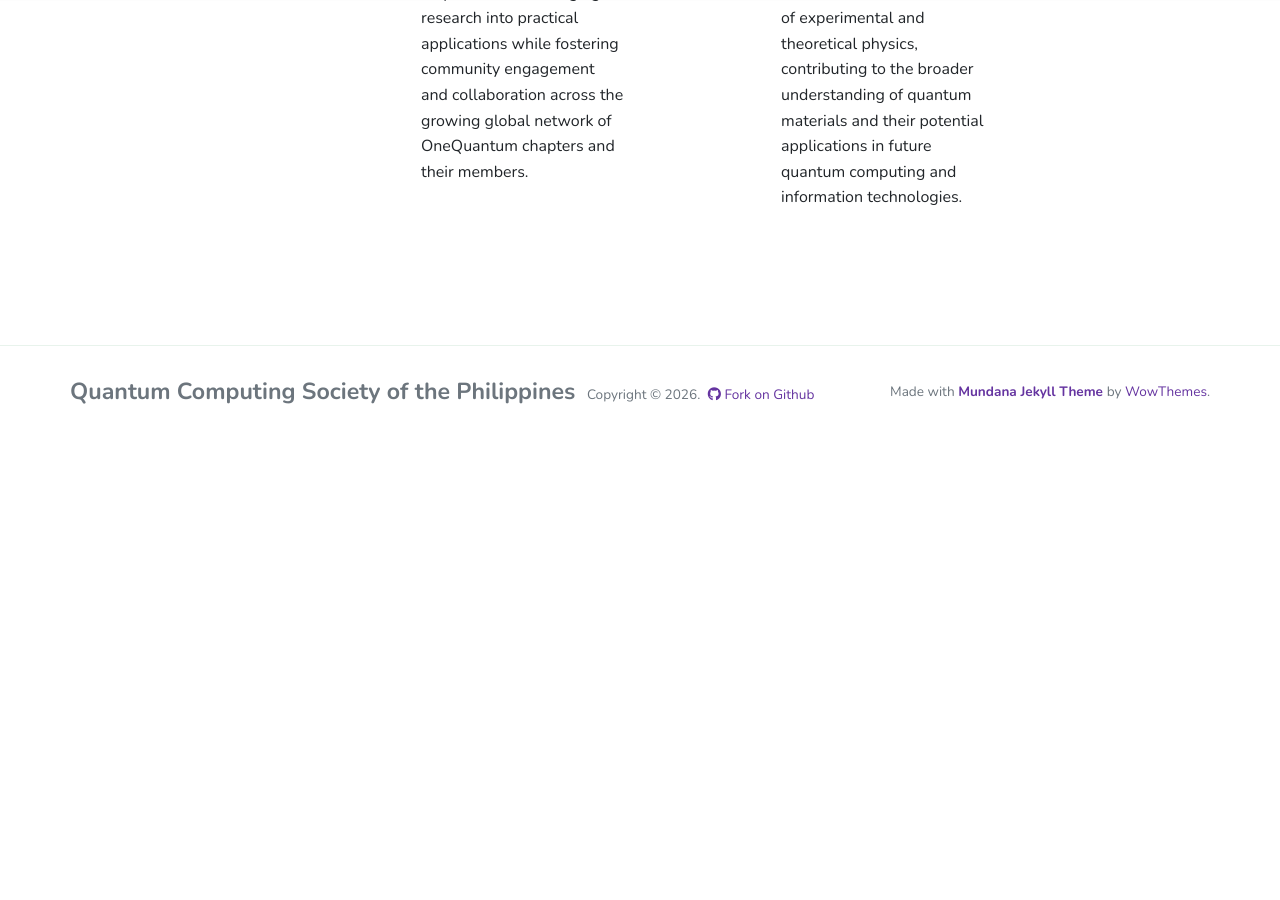
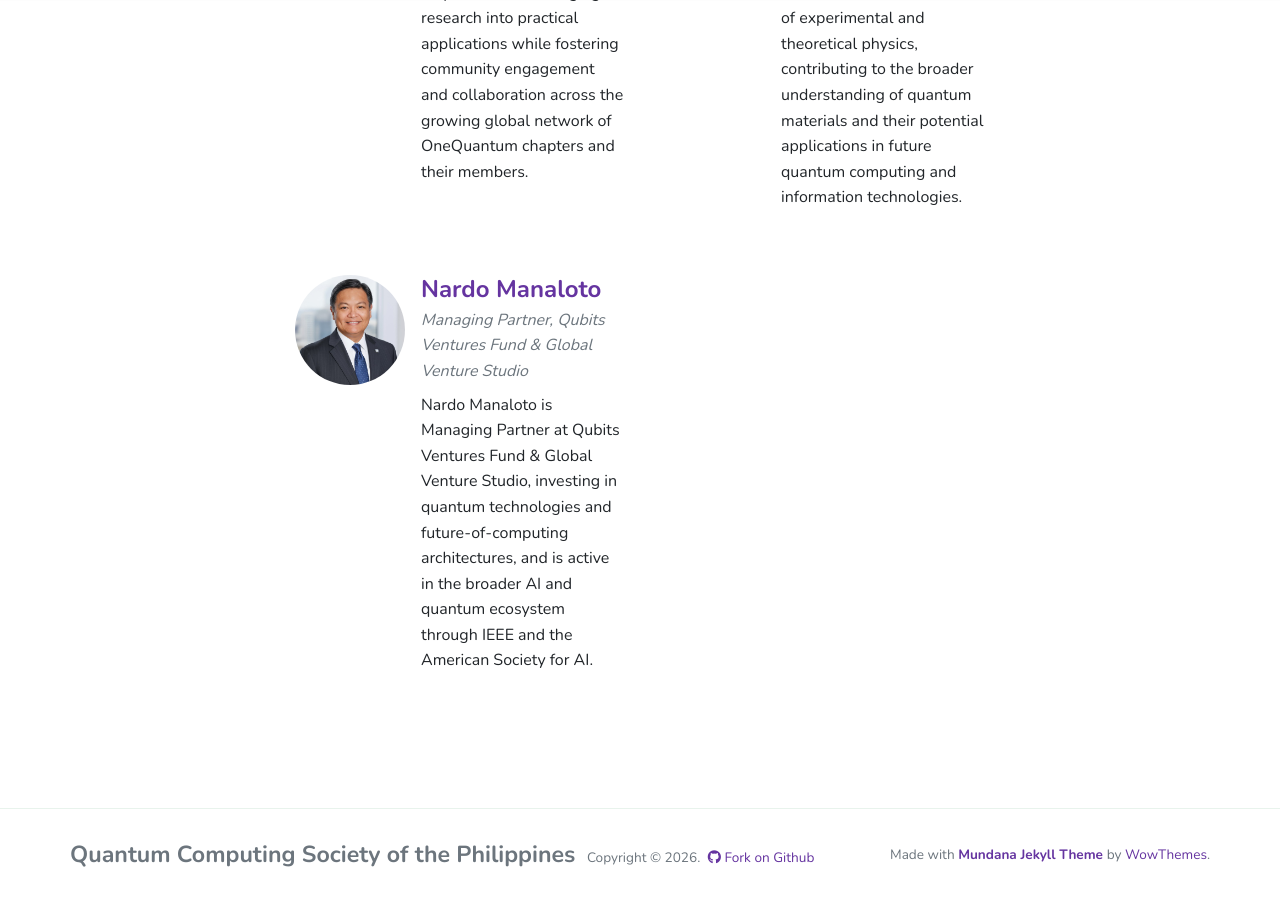
Before and after one commit to corpbob-qcsp/Quantum-Computing-Philippines.github.io, a Jekyll site: the page built from _pages/board-of-directors.md, in a window 1280 px wide and 900 px high, scrolled down 3240 px. Built offline with Jekyll 4.4.1, drawn with Linux system fonts in a browser that asks for light colours; nearby versions of some CDN libraries; before the commit the page ends 3677 px from its top, so only the background shows below that.

Commit message:
add nardo to board

```diff
--- a/_pages/board-of-directors.md
+++ b/_pages/board-of-directors.md
@@ -81,4 +81,13 @@ QCSP is led by a Board of Directors whose backgrounds span engineering, research
 </div>
 </div>
 
+<div class="col-md-6 mb-5 d-flex">
+<img class="rounded-circle mr-3" src="{{site.baseurl}}/assets/images/advisers/nardo-manaloto.jpg" alt="Nardo Manaloto" width="110" height="110">
+<div>
+<h4 class="font-weight-bold mb-1">Nardo Manaloto</h4>
+<p class="text-muted mb-2"><em>Managing Partner, Qubits Ventures Fund & Global Venture Studio</em></p>
+<p>Nardo Manaloto is Managing Partner at Qubits Ventures Fund & Global Venture Studio, investing in quantum technologies and future-of-computing architectures, and is active in the broader AI and quantum ecosystem through IEEE and the American Society for AI.</p>
 </div>
+</div>
+
+</div>
```
Also changed, not shown: _pages/senior-advisers.md (+0 -8 lines).
